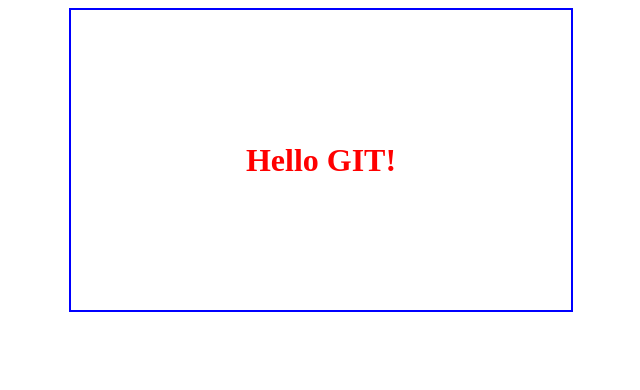
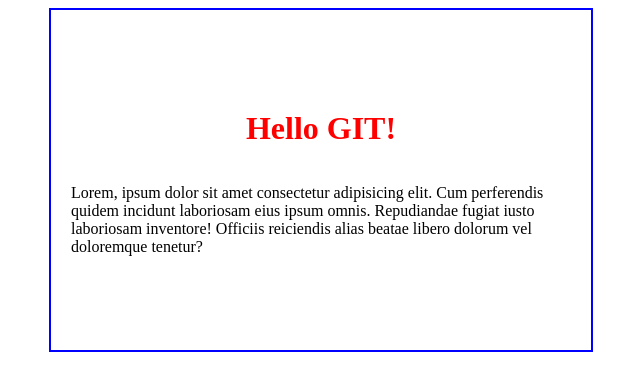
Before and after one commit to ArtemKozhuhov/Learn-GIT, a plain HTML site: page index.html in a window 1280 px wide. Shown: the whole page, without its empty margins (319-959 px from the left). Drawn offline with Linux system fonts and the light colour scheme.

Commit message:
Add to index.html paragraf

```diff
--- a/index.html
+++ b/index.html
@@ -10,6 +10,12 @@
   <body>
     <div>
       <h1>Hello GIT!</h1>
+      <p>
+        Lorem, ipsum dolor sit amet consectetur adipisicing elit. Cum
+        perferendis quidem incidunt laboriosam eius ipsum omnis. Repudiandae
+        fugiat iusto laboriosam inventore! Officiis reiciendis alias beatae
+        libero dolorum vel doloremque tenetur?
+      </p>
     </div>
   </body>
 </html>
--- a/style.css
+++ b/style.css
@@ -11,8 +11,10 @@ h1 {
 
 div {
   display: flex;
+  flex-direction: column;
   justify-content: center;
   align-items: center;
+  padding: 20px;
   width: 500px;
   height: 300px;
   border: solid 2px blue;
```
